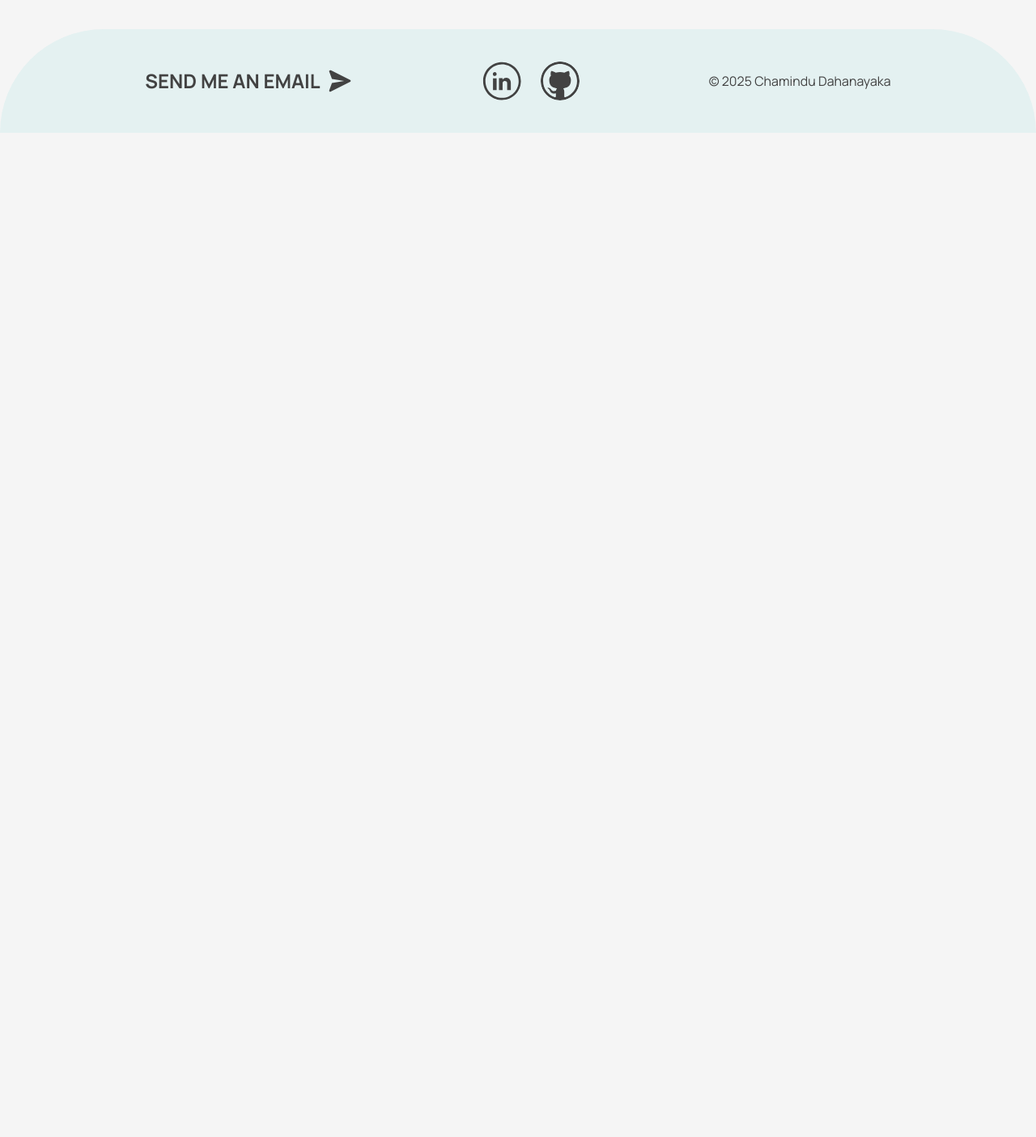
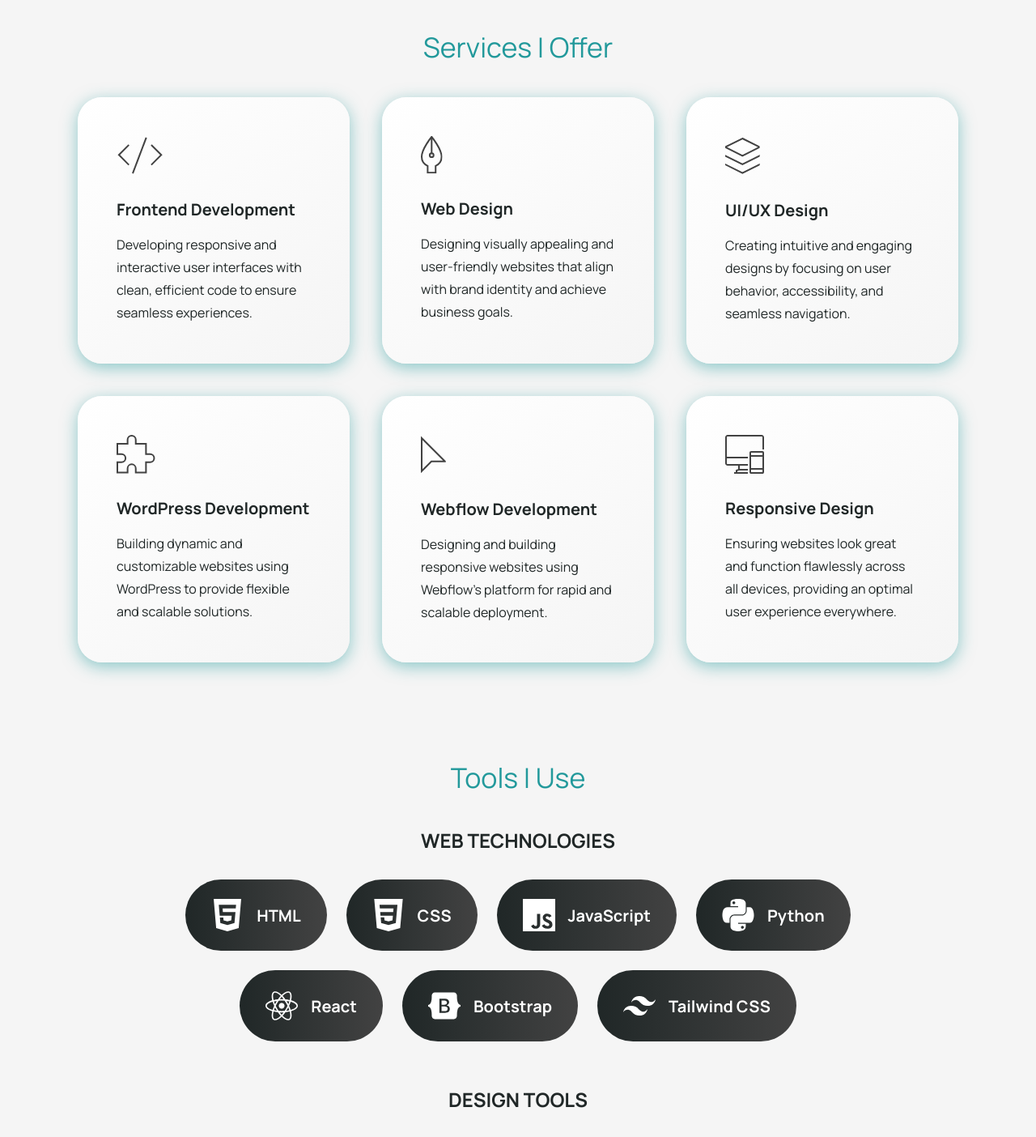
Before and after one commit to ChaminduD/my-portfolio, a React (Vite) app: page / in a window 1280 px wide. Shown: the part 800-2204 px from the top of the page at 81% size. Before the commit the page ends 964 px from the top, so only its background shows below. Built offline with nearby package versions, Linux system fonts and the light colour scheme.

Commit message:
Add Services and Tools components

```diff
--- a/src/App.jsx
+++ b/src/App.jsx
@@ -1,6 +1,8 @@
 import './App.css'
 import Header from './Components/Header/Header'
 import Hero from './Components/Hero/Hero'
+import Services from './Components/Services/Services'
+import Tools from './Components/Tools/Tools'
 import Footer from './Components/Footer/Footer'
 
 function App() {
@@ -10,6 +12,8 @@ function App() {
     <>
       <Header/>
       <Hero/>
+      <Services/>
+      <Tools/>
       <Footer/>
     </>
   )
--- /dev/null
+++ b/src/Components/Services/Services.css
@@ -0,0 +1,22 @@
+.services-container{
+    display: flex;
+    flex-direction: column;
+    align-items: center;
+    justify-content: center;
+}
+
+/* Heading */
+.services-container h3{
+    font: var(--h3);
+    color: var(--secondary-color);
+}
+
+/* Services cards */
+.services-container .services-card-container{
+    display: flex;
+    flex-wrap: wrap;
+    justify-content: center;
+    gap: calc(var(--space-xl) - var(--space-xs));
+    margin: calc(var(--space-xl) - var(--space-xs)) 0 120px;
+    max-width: 1139px;
+}
--- /dev/null
+++ b/src/Components/Services/Services.jsx
@@ -0,0 +1,44 @@
+import './Services.css';
+import ServicesCard from '../ServicesCard/ServicesCard.jsx';
+
+function Services(){
+    return(
+        <section className="services-container">
+            <h3>Services I Offer</h3>
+            <div className="services-card-container">
+                <ServicesCard
+                    icon="frontend"
+                    title="Frontend Development"
+                    description="Developing responsive and interactive user interfaces with clean, efficient code to ensure seamless experiences."
+                />
+                <ServicesCard
+                    icon="webDesign"
+                    title="Web Design"
+                    description="Designing visually appealing and user-friendly websites that align with brand identity and achieve business goals."
+                />
+                <ServicesCard
+                    icon="uiUx"
+                    title="UI/UX Design"
+                    description="Creating intuitive and engaging designs by focusing on user behavior, accessibility, and seamless navigation."
+                />
+                <ServicesCard
+                    icon="extension"
+                    title="WordPress Development"
+                    description="Building dynamic and customizable websites using WordPress to provide flexible and scalable solutions."
+                />
+                <ServicesCard
+                    icon="cursor"
+                    title="Webflow Development"
+                    description="Designing and building responsive websites using Webflow's platform for rapid and scalable deployment."
+                />
+                <ServicesCard
+                    icon="responsive"
+                    title="Responsive Design"
+                    description="Ensuring websites look great and function flawlessly across all devices, providing an optimal user experience everywhere."
+                />
+            </div>
+        </section>
+    );
+}
+
+export default Services;
--- /dev/null
+++ b/src/Components/Tools/Tools.css
@@ -0,0 +1,37 @@
+.tools-container{
+    display: flex;
+    flex-direction: column;
+    align-items: center;
+    justify-content: center;
+    text-align: center;
+    margin-bottom: 120px;
+}
+
+/* Main heading */
+.tools-container h3{
+    font: var(--h3);
+    color: var(--secondary-color);
+    margin-bottom: calc(var(--space-xl) - var(--space-xs));
+}
+
+/* Subheading */
+.tools-container .tools-type h5{
+    font: var(--h5);
+    text-transform: uppercase;
+    color: var(--black);
+    margin-bottom: var(--space-lg);
+}
+
+/* Tools Labels */
+.tools-container .tools-type .tool-label-container{
+    display: flex;
+    flex-wrap: wrap;
+    align-items: center;
+    justify-content: center;
+    gap: var(--space-md);
+    max-width: 939px;
+}
+
+.tools-container .tools-type:not(:last-child){
+    margin-bottom: calc(var(--space-xl) + var(--space-xs));
+}
--- /dev/null
+++ b/src/Components/Tools/Tools.jsx
@@ -0,0 +1,40 @@
+import './Tools.css';
+import Label from '../Label/Label.jsx';
+
+function Tools(){
+    return(
+        <section className="tools-container">
+            <h3>Tools I Use</h3>
+            <section className="tools-type">
+                <h5>Web Technologies</h5>
+                <div className="tool-label-container">
+                    <Label icon="html" label="HTML"/>
+                    <Label icon="css" label="CSS"/>
+                    <Label icon="javaScript" label="JavaScript"/>
+                    <Label icon="python" label="Python"/>
+                    <Label icon="react" label="React"/>
+                    <Label icon="bootstrap" label="Bootstrap"/>
+                    <Label icon="tailwind" label="Tailwind CSS"/>
+                </div>
+            </section>
+            <section className="tools-type">
+                <h5>Design Tools</h5>
+                <div className="tool-label-container">
+                    <Label icon="wordPress" label="WordPress"/>
+                    <Label icon="webflow" label="Webflow"/>
+                    <Label icon="figma" label="Figma"/>
+                    <Label icon="canva" label="Canva"/>
+                </div>
+            </section>
+            <section className="tools-type">
+                <h5>Development Tools</h5>
+                <div className="tool-label-container">
+                    <Label icon="vsCode" label="VS Code"/>
+                    <Label icon="git" label="Git"/>
+                </div>
+            </section>
+        </section>
+    );
+}
+
+export default Tools;
--- a/src/index.css
+++ b/src/index.css
@@ -6,7 +6,7 @@
     --primary-gradient: linear-gradient(to right, var(--primary-color), var(--secondary-color));
     --background-color: hsl(0, 0%, 96%);
     --white: hsl(0, 0%, 100%);
-    --white-gradient: linear-gradient(143deg, var(--background-color), var(--white));
+    --white-gradient: linear-gradient(-37deg, var(--background-color), var(--white));
     --grey: hsl(0, 0%, 26%);
     --black: hsl(180, 10%, 14%);
     --black-gradient: linear-gradient(to right, var(--black), var(--grey));
```
